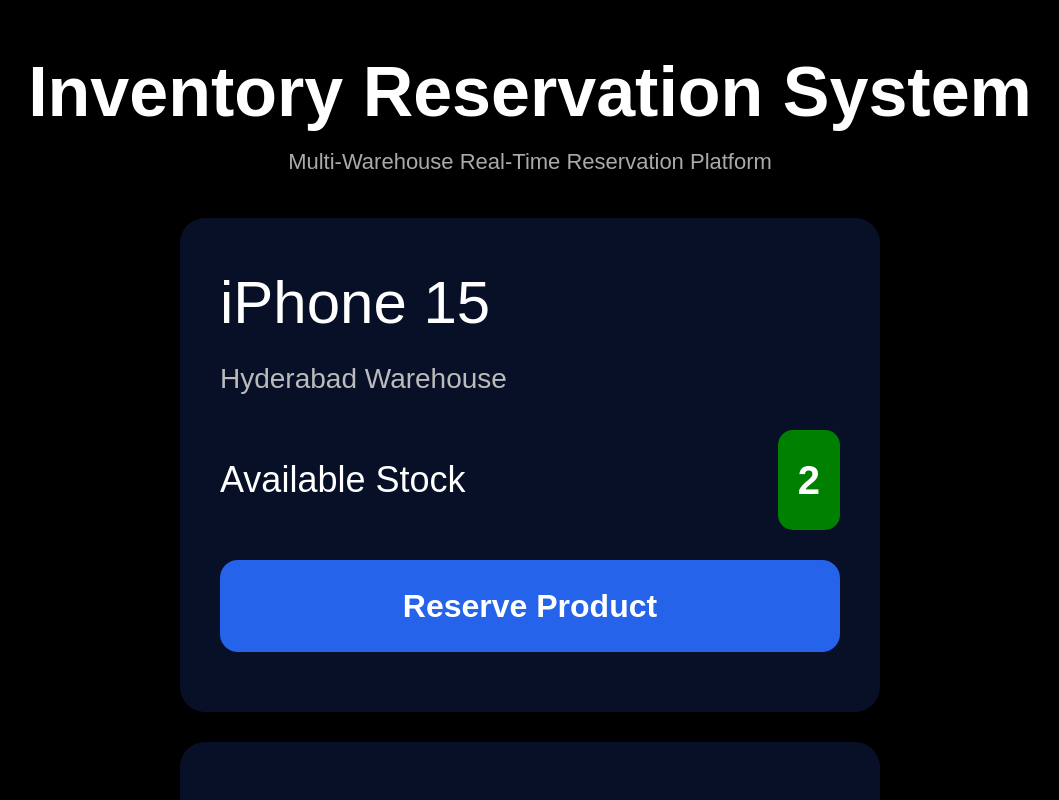
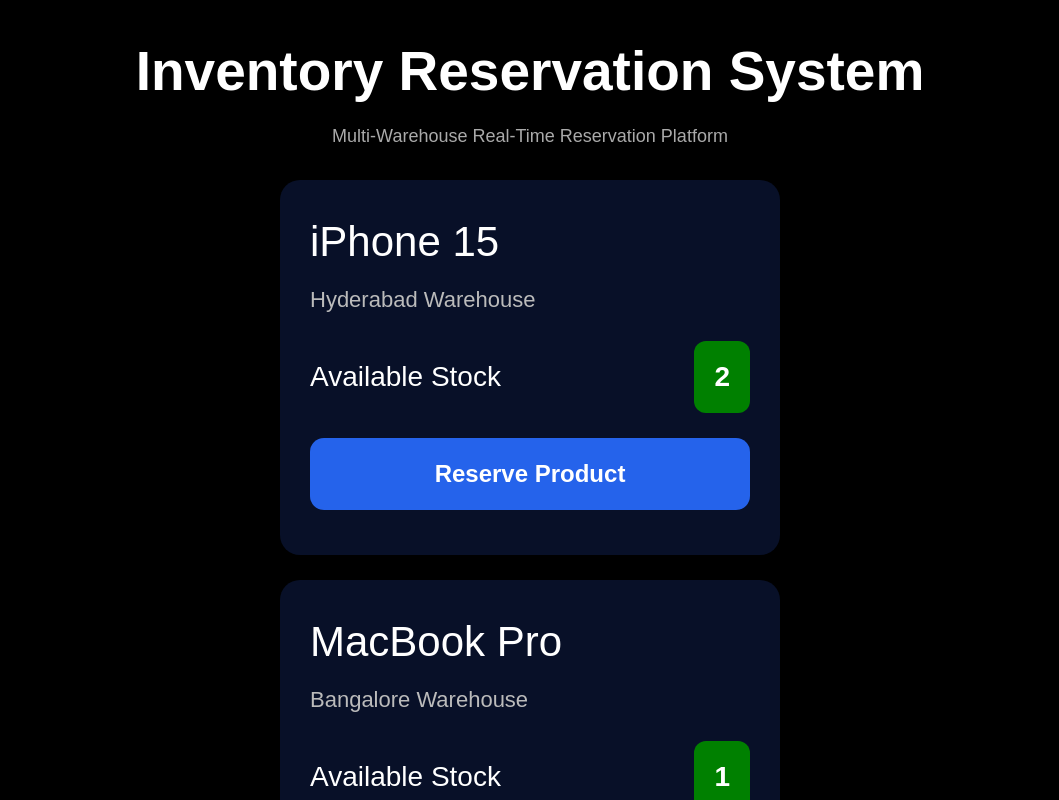
Before and after one commit to sanjana-1025/allo-app, a Next.js app: page / in a window 1280 px wide. Shown: the top 800 px of the page, without its empty margins (110-1169 px from the left). Built offline with nearby package versions, Linux system fonts and the light colour scheme.

Commit message:
final fixes

```diff
--- a/app/page.tsx
+++ b/app/page.tsx
@@ -13,22 +13,38 @@
 export default function Home() {
   const [products, setProducts] = useState<Product[]>([]);
   const [message, setMessage] = useState("");
-  const [timer, setTimer] = useState(0);
-  const [reservationId, setReservationId] = useState("");
+
+  const [activeReservation, setActiveReservation] = useState<{
+    productId: string;
+    reservationId: string;
+    timer: number;
+  } | null>(null);
 
   useEffect(() => {
     fetchProducts();
   }, []);
 
   useEffect(() => {
-    if (timer <= 0) return;
+    if (!activeReservation) return;
+
+    if (activeReservation.timer <= 0) {
+      cancelReservation();
+      return;
+    }
 
     const interval = setInterval(() => {
-      setTimer((prev) => prev - 1);
+      setActiveReservation((prev) =>
+        prev
+          ? {
+              ...prev,
+              timer: prev.timer - 1,
+            }
+          : null
+      );
     }, 1000);
 
     return () => clearInterval(interval);
-  }, [timer]);
+  }, [activeReservation]);
 
   const fetchProducts = async () => {
     try {
@@ -47,20 +63,20 @@
         headers: {
           "Content-Type": "application/json",
         },
-        body: JSON.stringify({
-          productId,
-        }),
+        body: JSON.stringify({ productId }),
       });
 
       const data = await res.json();
 
-      setReservationId(data.reservationId);
+      setActiveReservation({
+        productId,
+        reservationId: data.reservationId,
+        timer: 300,
+      });
 
-      setTimer(300);
-
-      // REDUCE STOCK HERE
-      setProducts((prevProducts) =>
-        prevProducts.map((item) =>
+      // reduce stock
+      setProducts((prev) =>
+        prev.map((item) =>
           item.productId === productId
             ? {
                 ...item,
@@ -75,31 +91,53 @@
 
       setMessage("Reservation created successfully");
     } catch {
-      setMessage("Something went wrong");
+      setMessage("Reservation failed");
     }
   };
 
   const confirmReservation = async () => {
+    if (!activeReservation) return;
+
     try {
-      await fetch(`/api/reservations/${reservationId}/confirm`, {
-        method: "POST",
-      });
+      await fetch(
+        `/api/reservations/${activeReservation.reservationId}/confirm`,
+        {
+          method: "POST",
+        }
+      );
 
       setMessage("Reservation confirmed");
-      setTimer(0);
+      setActiveReservation(null);
     } catch {
       setMessage("Confirmation failed");
     }
   };
 
   const cancelReservation = async () => {
+    if (!activeReservation) return;
+
     try {
-      await fetch(`/api/reservations/${reservationId}/release`, {
-        method: "POST",
-      });
+      await fetch(
+        `/api/reservations/${activeReservation.reservationId}/release`,
+        {
+          method: "POST",
+        }
+      );
+
+      // restore stock
+      setProducts((prev) =>
+        prev.map((item) =>
+          item.productId === activeReservation.productId
+            ? {
+                ...item,
+                availableStock: item.availableStock + 1,
+              }
+            : item
+        )
+      );
 
       setMessage("Reservation cancelled");
-      setTimer(0);
+      setActiveReservation(null);
     } catch {
       setMessage("Cancellation failed");
     }
@@ -111,15 +149,16 @@
         minHeight: "100vh",
         background: "black",
         color: "white",
-        padding: "40px",
+        padding: "30px",
         fontFamily: "Arial",
       }}
     >
       <h1
         style={{
-          fontSize: "70px",
           textAlign: "center",
+          fontSize: "55px",
           fontWeight: "bold",
+          marginBottom: "10px",
         }}
       >
         Inventory Reservation System
@@ -129,8 +168,8 @@
         style={{
           textAlign: "center",
           color: "#aaa",
-          fontSize: "22px",
-          marginBottom: "40px",
+          marginBottom: "30px",
+          fontSize: "18px",
         }}
       >
         Multi-Warehouse Real-Time Reservation Platform
@@ -140,29 +179,29 @@
         <div
           style={{
             background: "#1e293b",
-            padding: "20px",
-            borderRadius: "15px",
+            padding: "15px",
+            borderRadius: "12px",
             textAlign: "center",
-            marginBottom: "30px",
-            fontSize: "24px",
+            marginBottom: "20px",
+            fontSize: "18px",
           }}
         >
           {message}
         </div>
       )}
 
-      {timer > 0 && (
+      {activeReservation && (
         <div
           style={{
             background: "#111827",
-            padding: "20px",
-            borderRadius: "15px",
+            padding: "15px",
+            borderRadius: "12px",
             textAlign: "center",
             marginBottom: "30px",
-            fontSize: "24px",
+            fontSize: "20px",
           }}
         >
-          Reservation expires in: {timer} sec
+          Reservation expires in: {activeReservation.timer} sec
         </div>
       )}
 
@@ -170,23 +209,23 @@
         style={{
           display: "flex",
           flexDirection: "column",
-          gap: "30px",
           alignItems: "center",
+          gap: "25px",
         }}
       >
         {products.map((item) => (
           <div
             key={item.productId}
             style={{
-              width: "700px",
+              width: "500px",
               background: "#081028",
-              padding: "40px",
-              borderRadius: "25px",
+              padding: "30px",
+              borderRadius: "20px",
             }}
           >
             <h2
               style={{
-                fontSize: "60px",
+                fontSize: "42px",
                 marginBottom: "10px",
               }}
             >
@@ -196,7 +235,8 @@
             <p
               style={{
                 color: "#bbb",
-                fontSize: "28px",
+                fontSize: "22px",
+                marginBottom: "25px",
               }}
             >
               {item.warehouseName}
@@ -204,24 +244,25 @@
 
             <div
               style={{
-                marginTop: "30px",
-                marginBottom: "30px",
                 display: "flex",
                 justifyContent: "space-between",
                 alignItems: "center",
+                marginBottom: "25px",
               }}
             >
-              <span style={{ fontSize: "36px" }}>
+              <span style={{ fontSize: "28px" }}>
                 Available Stock
               </span>
 
               <div
                 style={{
                   background:
-                    item.availableStock > 0 ? "green" : "red",
-                  padding: "20px",
-                  borderRadius: "15px",
-                  fontSize: "40px",
+                    item.availableStock > 0
+                      ? "green"
+                      : "red",
+                  padding: "15px 20px",
+                  borderRadius: "12px",
+                  fontSize: "28px",
                   fontWeight: "bold",
                 }}
               >
@@ -230,36 +271,43 @@
             </div>
 
             <button
-              onClick={() => reserveProduct(item.productId)}
+              onClick={() =>
+                reserveProduct(item.productId)
+              }
+              disabled={item.availableStock === 0}
               style={{
                 width: "100%",
-                padding: "22px",
-                background: "#2563eb",
+                padding: "18px",
+                background:
+                  item.availableStock === 0
+                    ? "gray"
+                    : "#2563eb",
                 border: "none",
-                borderRadius: "18px",
+                borderRadius: "14px",
                 color: "white",
-                fontSize: "32px",
+                fontSize: "24px",
                 fontWeight: "bold",
                 cursor: "pointer",
-                marginBottom: "20px",
+                marginBottom: "15px",
               }}
             >
               Reserve Product
             </button>
 
-            {timer > 0 && (
+            {activeReservation?.productId ===
+              item.productId && (
               <>
                 <button
                   onClick={confirmReservation}
                   style={{
                     width: "100%",
-                    padding: "20px",
+                    padding: "16px",
                     background: "green",
                     border: "none",
-                    borderRadius: "15px",
+                    borderRadius: "12px",
                     color: "white",
-                    fontSize: "28px",
-                    marginBottom: "15px",
+                    fontSize: "22px",
+                    marginBottom: "12px",
                     cursor: "pointer",
                   }}
                 >
@@ -270,12 +318,12 @@
                   onClick={cancelReservation}
                   style={{
                     width: "100%",
-                    padding: "20px",
+                    padding: "16px",
                     background: "red",
                     border: "none",
-                    borderRadius: "15px",
+                    borderRadius: "12px",
                     color: "white",
-                    fontSize: "28px",
+                    fontSize: "22px",
                     cursor: "pointer",
                   }}
                 >
```
